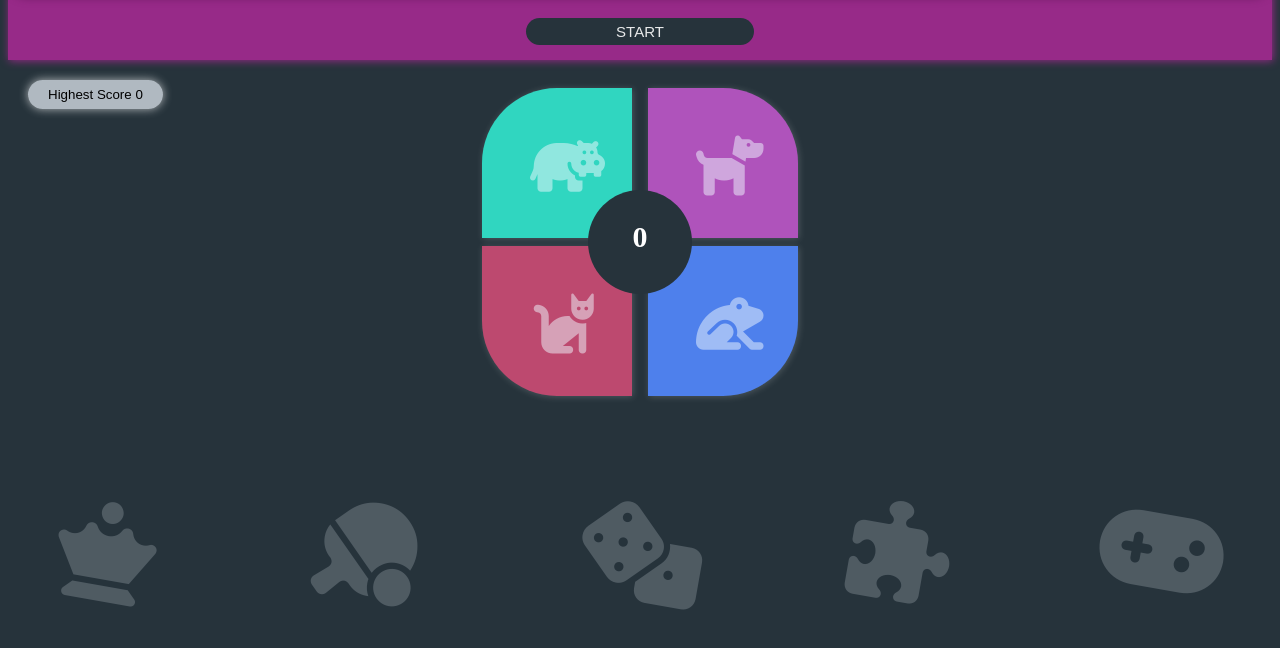
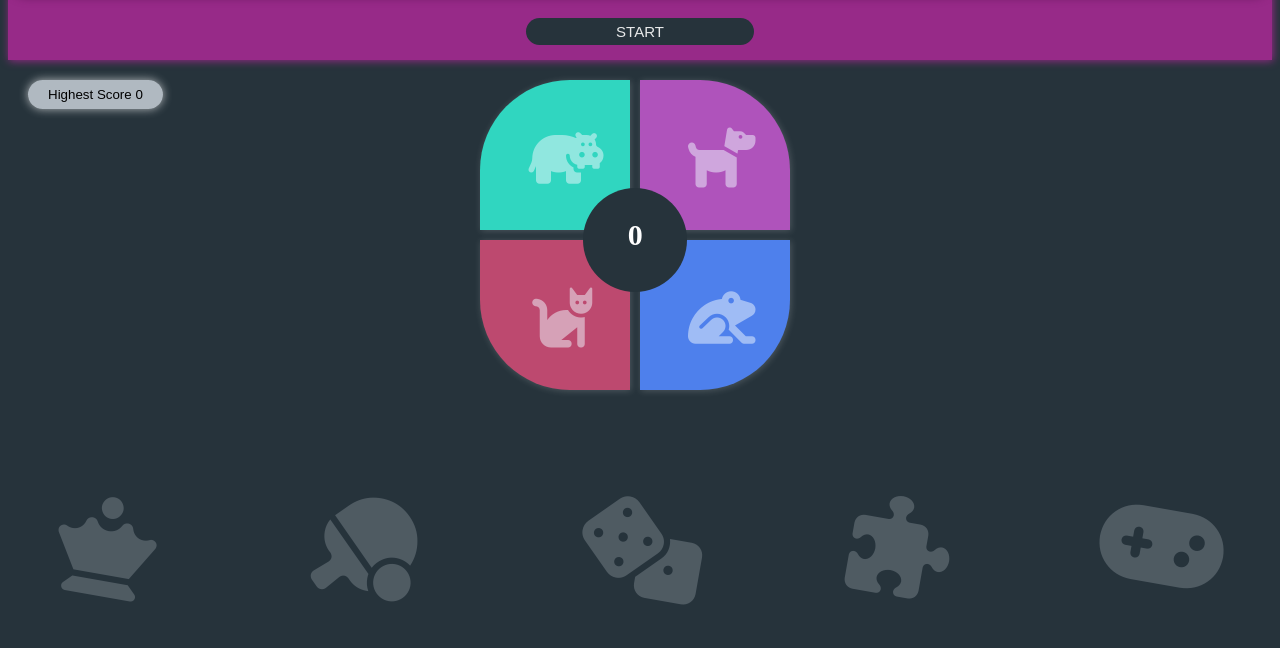
Before and after one commit to MontiRajput/Simon-Says-Project, a plain HTML site: page index.html in a window 1280 px wide. Shown: the part 58-706 px from the top of the page. Drawn offline with Linux system fonts and the light colour scheme.

Commit message:
add some styling

```diff
--- a/style.css
+++ b/style.css
@@ -33,17 +33,7 @@ h1{
     padding: 7px 20px;
     position: absolute;
 }
-/* #curnt{
-    font-weight: 500;
-    background-color: rgba(240, 248, 255, 0.681);
-    box-shadow: 0 0 10px rgba(255, 255, 255, 0.658);
-    border: none;
-    border-radius: 20px;
-    padding: 7px 20px;
-    position: absolute;
-   margin-left: 85%;
-    justify-self: end;
-} */
+
 button:hover{
     box-shadow: 1px 2px 5px rgba(0, 0, 0, 0.237);
 }
@@ -58,13 +48,12 @@ body{
     width: 150px;
     height: 150px;
     background-color: aliceblue;
-    margin: 0.5rem;
+    margin-right: 0.6rem;
+    margin-bottom: 0.6rem;
     box-shadow: 1px 1px 7px rgba(255, 255, 255, 0.186);
 
 }
-/* .btn:active{
-    background-color: white;
-} */
+
 
 .game{
     margin-top:20px ;
@@ -77,21 +66,21 @@ body{
 .rhino{
 
     background-color: rgb(48, 214, 192);
-    border-radius: 50% 0 0 0px;
+    border-radius: 60% 0 0 0px;
 }
 .cat{
     background-color: rgb(189, 73, 111);
-    border-radius:  0 0 0 50%;
-    /* text-align: center; */
+    border-radius:  0 0 0 60%;
+
 }
 .dog{
 
     background-color: rgb(175, 83, 187);
-    border-radius:  0 50% 0 0px;
+    border-radius:  0 60% 0 0px;
 }
 .frog{
     background-color: rgb(78, 128, 236);
-    border-radius:  0 0 50% 0px;
+    border-radius:  0 0 60% 0px;
 }
 .red{
     background-color: red;
@@ -111,8 +100,8 @@ i{
     align-self: center;
     background-color: #26333b;
     border-radius: 50%;
+    margin-right:0.6rem ;
     color:white;
-    /* font-size: 2rem; */
 
 }
 h3{
```
